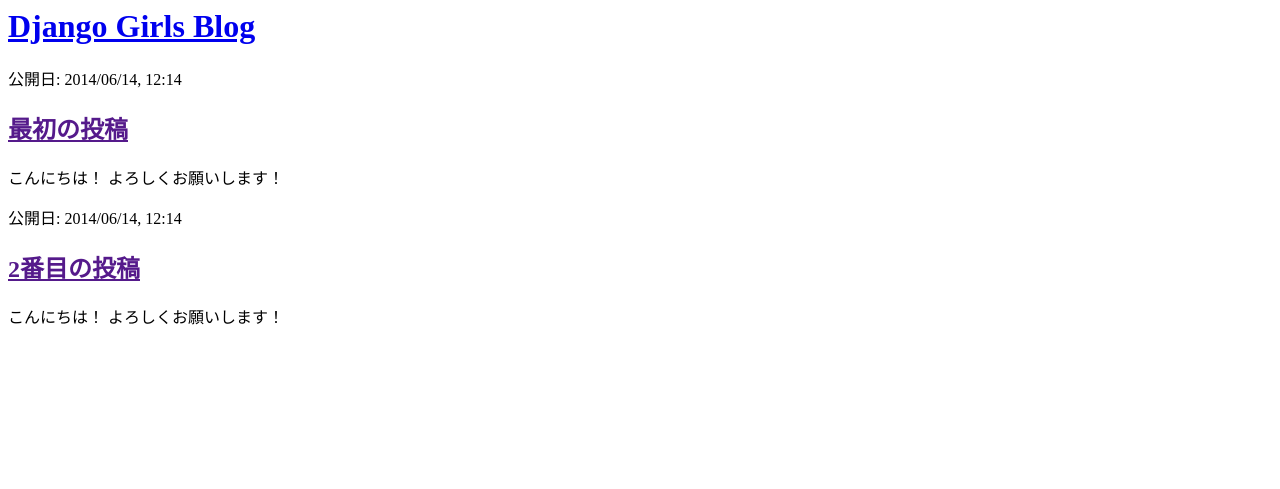
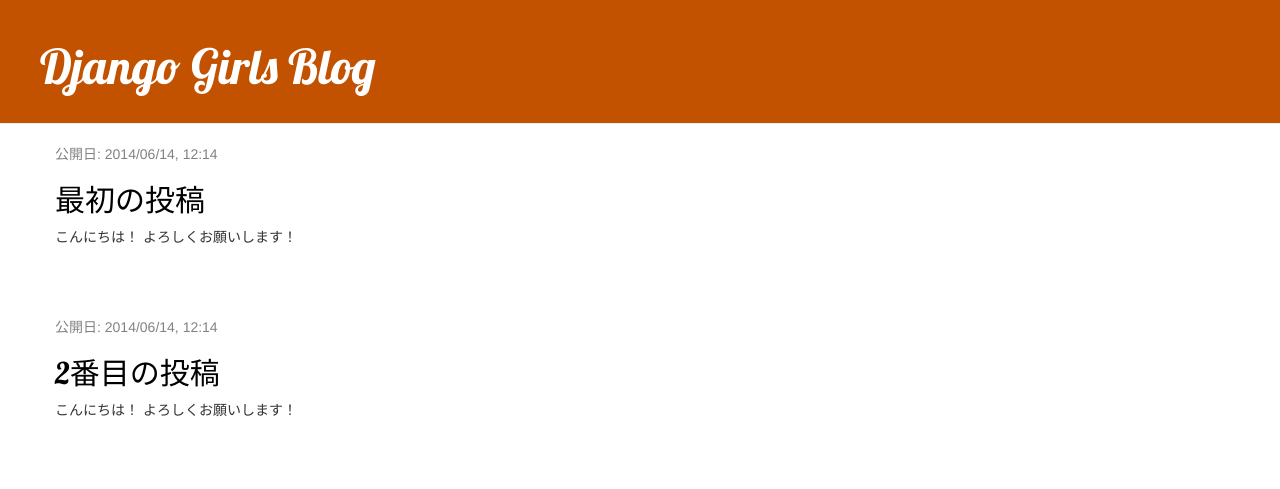
Before and after one commit to ftnext/explain-how-django-works-for-beginner, a Django app: page / in a window 1280 px wide. Shown: the top 489 px of the page. Run offline with Django 3.2, Linux system fonts and the light colour scheme; some libraries are stand-ins or nearby versions.

Commit message:
[style] テンプレートをCSSで装飾

```diff
--- /dev/null
+++ b/blog/static/css/blog.css
@@ -0,0 +1,31 @@
+.page-header {
+  background-color: #C25100;
+  margin-top: 0;
+  padding: 20px 20px 20px 40px;
+}
+
+.page-header h1, .page-header h1 a, .page-header h1 a:visited, .page-header h1 a:active {
+  color: #ffffff;
+  font-size: 36pt;
+  text-decoration: none;
+}
+
+.content {
+  margin-left: 40px;
+}
+
+h1, h2, h3, h4 {
+  font-family: 'Lobster', cursive;
+}
+
+.date {
+  color: #828282;
+}
+
+.post {
+  margin-bottom: 70px;
+}
+
+.post h2 a, .post h2 a:visited {
+    color: #000000;
+}
--- a/blog/templates/blog/post_list.html
+++ b/blog/templates/blog/post_list.html
@@ -1,22 +1,37 @@
+{% load static %}
 <html>
   <head>
     <title>Django Girls blog</title>
+    <link rel="stylesheet" href="//maxcdn.bootstrapcdn.com/bootstrap/3.3.7/css/bootstrap.min.css">
+    <link rel="stylesheet" href="//maxcdn.bootstrapcdn.com/bootstrap/3.3.7/css/bootstrap-theme.min.css">
+    <link href="//fonts.googleapis.com/css?family=Lobster&subset=latin,latin-ext" rel="stylesheet" type="text/css">
+    <link rel="stylesheet" href="{% static 'css/blog.css' %}">
   </head>
   <body>
-    <div>
+    <div class="page-header">
       <h1><a href="/">Django Girls Blog</a></h1>
     </div>
 
-    <div>
+    <div class="content container">
+      <div class="row">
+        <div class="col-md-8">
+          <div class="post">
+            <div class="date">
               <p>公開日: 2014/06/14, 12:14</p>
+            </div>
             <h2><a href="">最初の投稿</a></h2>
             <p>こんにちは！ よろしくお願いします！ </p>
           </div>
 
-    <div>
+          <div class="post">
+            <div class="date">
               <p>公開日: 2014/06/14, 12:14</p>
+            </div>
             <h2><a href="">2番目の投稿</a></h2>
             <p> こんにちは！ よろしくお願いします！ </p>
           </div>
+        </div>
+      </div>
+    </div>
   </body>
 </html>
```
Lines whose indentation alone changed are shown as unchanged.
